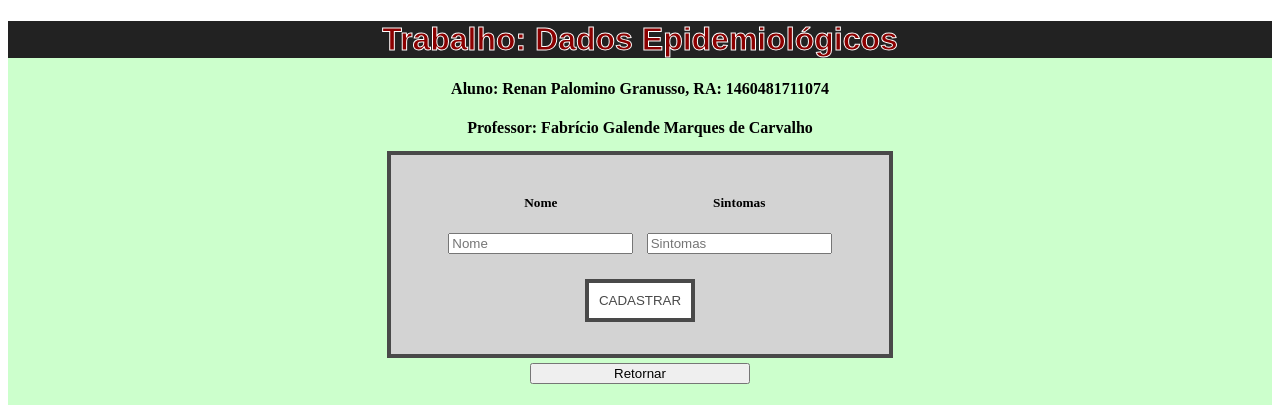
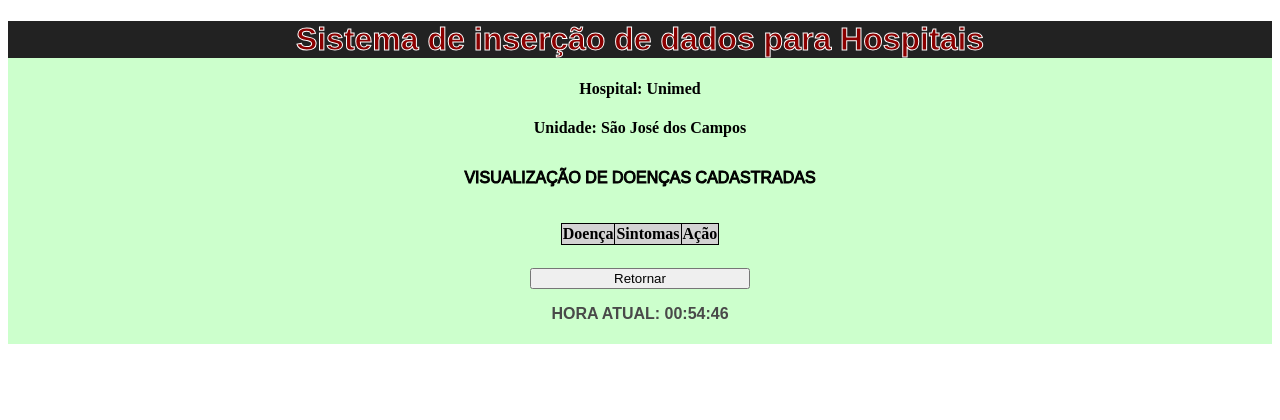
Before and after one commit to renangranusso/django_ex, a Django app: page /polls/visual_doenca in a window 1280 px wide. Shown: the top 420 px of the page. Run offline with Django 3.2, Linux system fonts and the light colour scheme; lists and menus that the app fills with data are empty; some libraries are stand-ins or nearby versions.

Commit message:
Commit 3

```diff
--- a/PerojetoDjango/PerojetoDjango/settings.py
+++ b/PerojetoDjango/PerojetoDjango/settings.py
@@ -25,7 +25,7 @@
 # SECURITY WARNING: don't run with debug turned on in production!
 DEBUG = True
 
-ALLOWED_HOSTS = []
+ALLOWED_HOSTS = [] #IP´S disponiveis para acessar o ambiente de desenvolvimento
 
 
 # Application definition
@@ -37,7 +37,7 @@
     'django.contrib.sessions',
     'django.contrib.messages',
     'django.contrib.staticfiles',
-    'polls',
+    'polls', #Local em que está o site do Hospital
 ]
 
 MIDDLEWARE = [
@@ -55,7 +55,7 @@
 TEMPLATES = [
     {
         'BACKEND': 'django.template.backends.django.DjangoTemplates',
-        'DIRS': ['polls/templates'], #Localização dos arquivos (HTML DO APP)
+        'DIRS': ['polls/templates'], #Localização dos arquivos (HTML DA APLICAÇÃO)
         'APP_DIRS': True,
         'OPTIONS': {
             'context_processors': [
--- a/PerojetoDjango/PerojetoDjango/urls.py
+++ b/PerojetoDjango/PerojetoDjango/urls.py
@@ -16,8 +16,13 @@
 from django.contrib import admin
 from django.urls import path, include
 
+from polls import views
+
 urlpatterns = [
-    path('admin/', admin.site.urls),
-    path('polls/', include('polls.urls'))
-
+    #path('admin/', admin.site.urls),
+    path('polls/', views.index),
+    path('polls/cad_doenca', views.cadastro_doenca),
+    path('polls/cad_epidemio', views.cadastro_epidemiologico),
+    path('polls/visual_doenca', views.visualizar_doenca),
+    path('polls/visual_epidemio', views.visualizar_epidemio),
 ]
--- a/PerojetoDjango/polls/admin.py
+++ b/PerojetoDjango/polls/admin.py
@@ -1,6 +1,7 @@
-from django.contrib import admin
+'''from django.contrib import admin
 
 from .models import Question, Choice
 
 admin.site.register(Question)
 admin.site.register(Choice)
+'''
--- a/PerojetoDjango/polls/models.py
+++ b/PerojetoDjango/polls/models.py
@@ -1,4 +1,4 @@
-from django.db import models
+'''from django.db import models
 
 class Question(models.Model):
     questionText = models.CharField(max_length=100)
@@ -15,3 +15,5 @@
 
     def __str__(self):
         return self.choice_text
+
+'''
--- a/PerojetoDjango/polls/templates/cadastro_doenca.html
+++ b/PerojetoDjango/polls/templates/cadastro_doenca.html
@@ -4,16 +4,18 @@
     <head>
         <meta charset="utf-8"/>
         <title> Cadastro de Doença </title>
+
         {% load static %}
+
         <link rel="stylesheet" href="{% static 'css/estilo.css' %}">
-        <link rel="shortcut icon" href=""/>
+        <link rel="shortcut icon" href="{% static 'grafico.jpg' %}"/>
         <script src="https://ajax.googleapis.com/ajax/libs/jquery/3.2.1/jquery.min.js"></script>
     </head>
     <body>
         <div id='Cabecalho'>
-            <p class="Titulo"><h1>Trabalho: Dados Epidemiológicos</h1></p>
-            <p><h4>Aluno: Renan Palomino Granusso, RA: 1460481711074</h4></p>
-            <p><h4>Professor: Fabrício Galende Marques de Carvalho</h4></p>
+            <p class="Titulo"><h1>Sistema de inserção de dados para Hospitais</h1></p>
+            <p><h4>Hospital: Unimed</h4></p>
+            <p><h4>Unidade: São José dos Campos</h4></p>
         </div>
         <div class='Adicionar'>
             <form action="/cadastro_doenca" id='Adicionar' method="post">
@@ -33,9 +35,9 @@
             </form>
         </div>
         <div id ="btn_retorno">
-            <a href="index"><button class="Retorno" style="width:220px"> Retornar</button></a>
+            <a href="/polls"><button class="Retorno" style="width:220px"> Retornar</button></a>
             <p id="mostrarHora"></p>
         </div>
-        <script src=""></script>
+        <script src="{% static 'js/script.js' %}"></script>
     </body>
 </html>
--- a/PerojetoDjango/polls/templates/visualizacao_doencas.html
+++ b/PerojetoDjango/polls/templates/visualizacao_doencas.html
@@ -4,15 +4,16 @@
     <head>
         <meta charset="utf-8"/>
         <title> Visualizar Doenças </title>
-        <link rel="stylesheet" href="{{ url_for('static', filename='css/estilo.css') }}">
-        <link rel="shortcut icon" href="{{url_for('static', filename='grafico.jpg')}}"/>
+        {% load static %}
+        <link rel="stylesheet" href="{% static 'css/estilo.css' %}">
+        <link rel="shortcut icon" href="{% static 'grafico.jpg' %}"/>
         <script src="https://ajax.googleapis.com/ajax/libs/jquery/3.2.1/jquery.min.js"></script>
     </head>
     <body>
         <div id='Cabecalho'>
-            <p class="Titulo"><h1>Trabalho: Dados Epidemiológicos</h1></p>
-            <p><h4>Aluno: Renan Palomino Granusso, RA: 1460481711074</h4></p>
-            <p><h4>Professor: Fabrício Galende Marques de Carvalho</h4></p>
+            <p class="Titulo"><h1>Sistema de inserção de dados para Hospitais</h1></p>
+            <p><h4>Hospital: Unimed</h4></p>
+            <p><h4>Unidade: São José dos Campos</h4></p>
         </div>
 
         <div id="Tabela">
@@ -29,22 +30,22 @@
                     </tr>
                 </thead>
                 <tbody>
-                    {% for e in doenca %}
+                   <!-- {% for e in doenca %}
                         <tr>
                             <td>{{e.nome}}</td>
                             <td>{{e.sintomas}}</td>
                             <td><a href="/delete/{{e.id}}">Excluir Regsitro</a></td>
                         </tr>
-                    {% endfor %}
+                    {% endfor %}-->
                 </tbody>
             </table>
             <br>
         </div>
 
         <div id ="btn_retorno">
-            <a href="index"><button class="Retorno" style="width:220px">Retornar</button></a>
+            <a href="/polls"><button class="Retorno" style="width:220px">Retornar</button></a>
             <p id="mostrarHora"></p>
         </div>
-        <script src="{{ url_for('static', filename='js/script.js') }}"></script>
+        <script src="{% static 'js/script.js' %}"></script>
     </body>
 </html>
--- a/PerojetoDjango/polls/urls.py
+++ b/PerojetoDjango/polls/urls.py
@@ -1,8 +1,11 @@
-from django.conf.urls import url
+'''from django.conf.urls import url
 
 from . import views
 
 urlpatterns = [
-    url(r'^$', views.index, name='index'), #^$ Não adicione nada na nossa URL
-    url('', views.cadastro_doenca, name='cadastro_doenca')
-]
+    url(r'^$', views.index, name='index'), #^$ Não adicione nada na URL (sempre colocar virgula no final)
+    url('', views.cadastro_doenca, name='cadastro_doenca'),
+    url('', views.cadastro_epidemiologico, name='cadastro_epidemiologico'),
+    url('', views.visualizar_doenca, name='visual_doenca'),
+    url('', views.visualizar_epidemio, name='visual_epidemio')
+]'''
--- a/PerojetoDjango/polls/views.py
+++ b/PerojetoDjango/polls/views.py
@@ -6,3 +6,12 @@
 
 def cadastro_doenca(request):
     return render(request, 'cadastro_doenca.html')
+
+def cadastro_epidemiologico(request):
+    return render(request, 'cadastro_epidemiologico.html')
+
+def visualizar_doenca(request):
+    return render(request, 'visualizacao_doencas.html')
+
+def visualizar_epidemio(request):
+    return render(request, 'visualizacao_epidemiologica.html')
```
Also changed, not shown: PerojetoDjango/polls/templates/cadastro_epidemiologico.html (+8 -7 lines), PerojetoDjango/polls/templates/index.html (+7 -7 lines), PerojetoDjango/polls/templates/visualizacao_epidemiologica.html (+10 -9 lines), PerojetoDjango/polls/migrations/0002_auto_20201228_2152.py (added).
